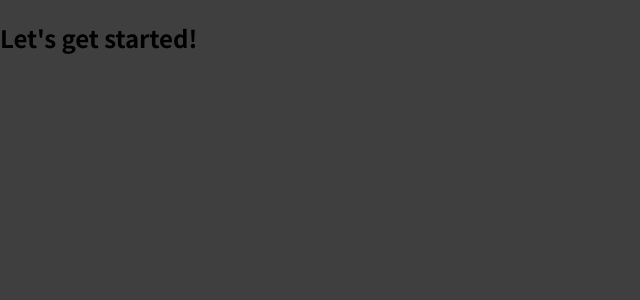
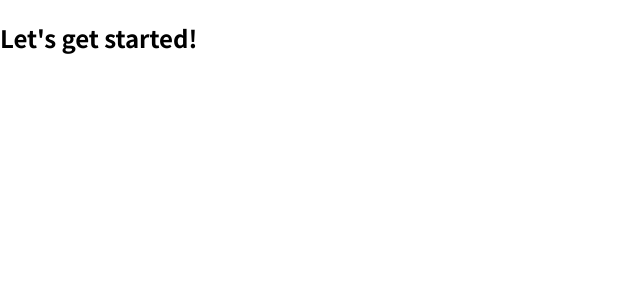
Before and after one commit to siopipin/pengembangan_aplikasi_web, a JavaScript app: page / in a window 1280 px wide. Shown: the top 300 px of the page, without its empty margins (0-640 px from the left). Built offline with nearby package versions, Linux system fonts and the light colour scheme.

Commit message:
update base main body css

```diff
--- a/src/index.css
+++ b/src/index.css
@@ -10,5 +10,5 @@ html {
 
 body {
   margin: 0;
-  background-color: #3f3f3f;
+  background-color: #ffffff;
 }
```
